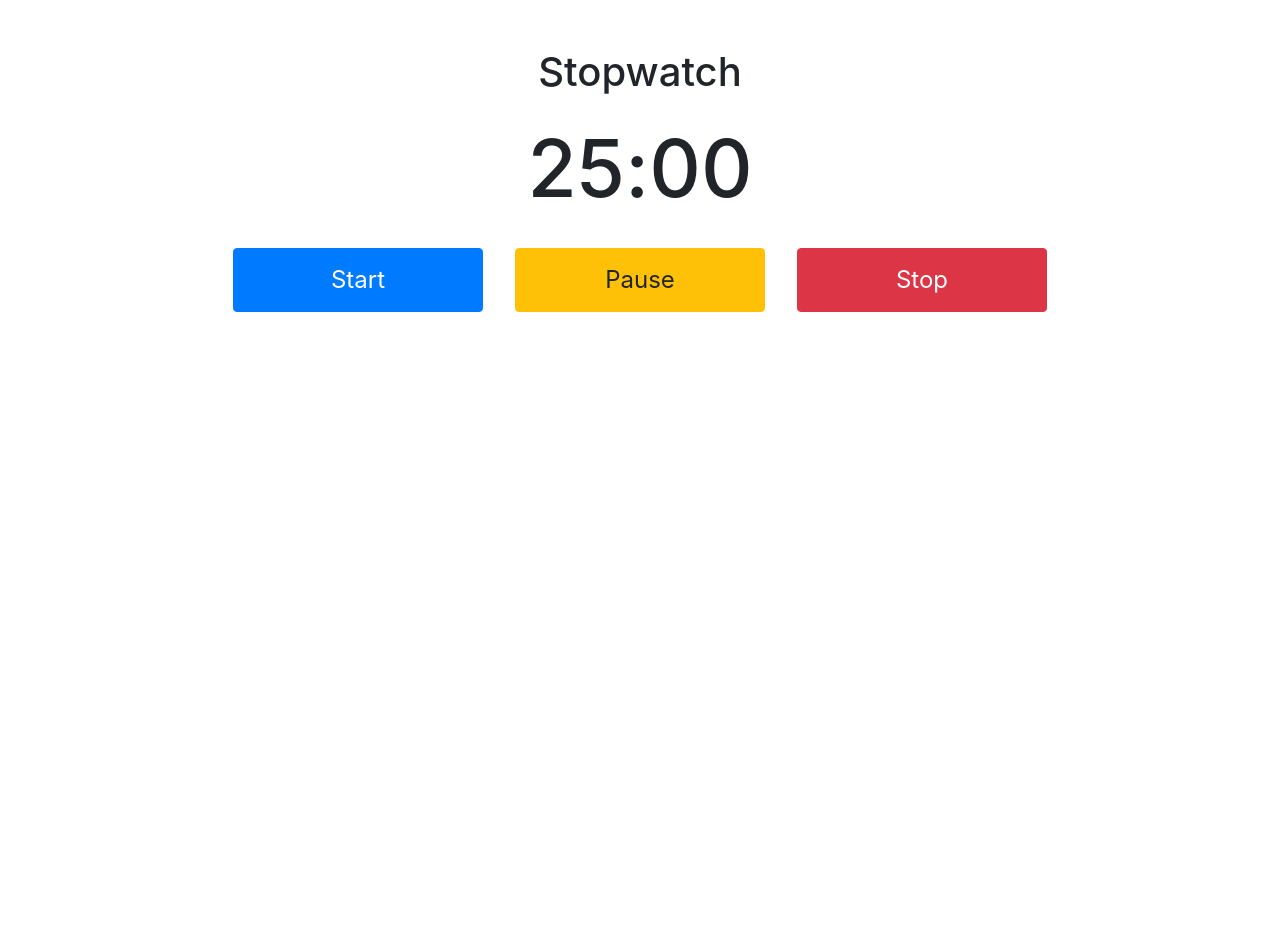
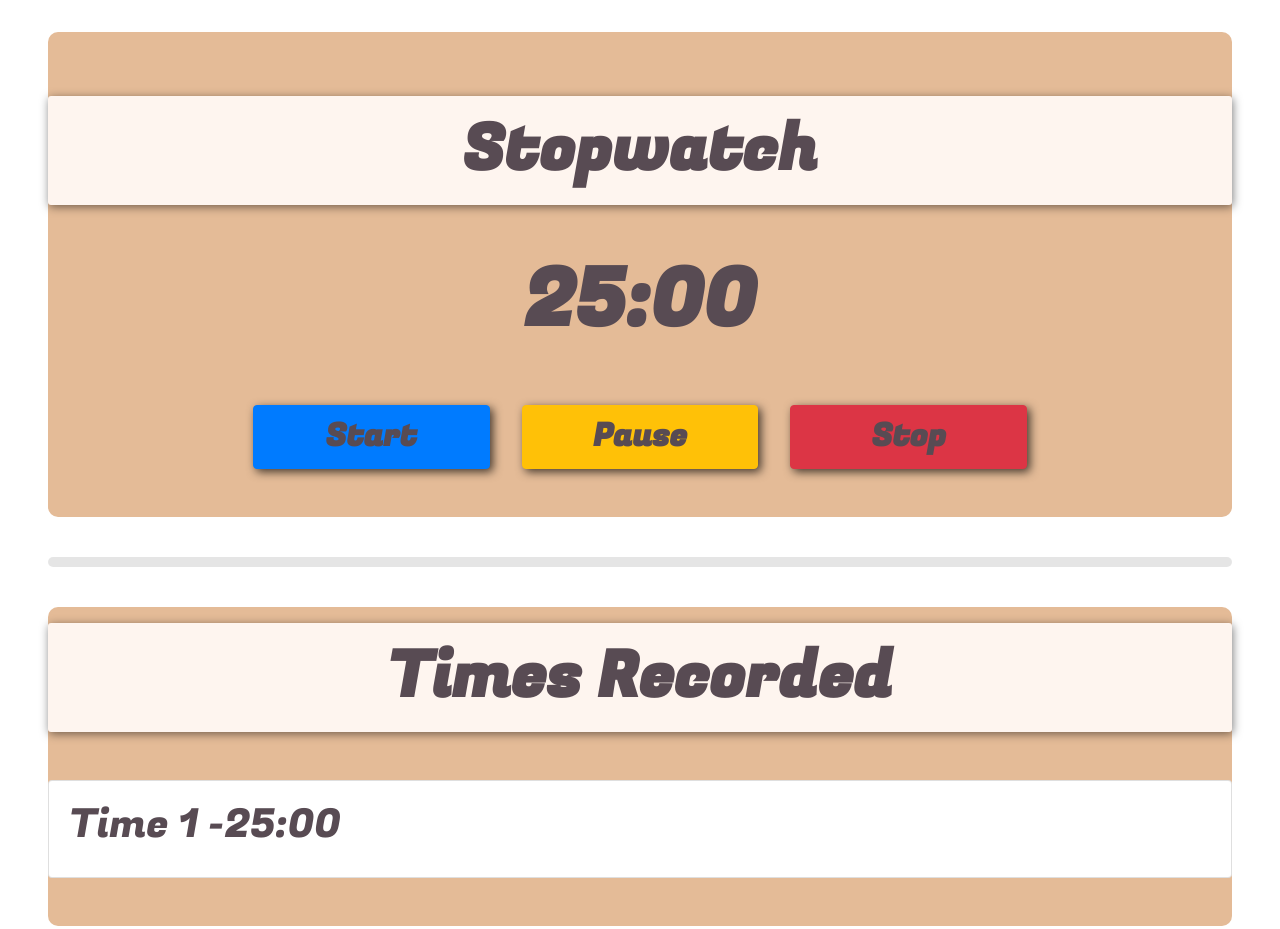
Before and after one commit to hkasafwat/js-stopwatch, a plain HTML site: page index.html in a window 1280 px wide. Before the commit the page ends 800 px from the top, so only its background shows below. Drawn offline with nearby package versions, Linux system fonts and the light colour scheme.

Commit message:
styling and adding a times recorded sections which adds the time after use clicks the stop button

```diff
--- a/index.html
+++ b/index.html
@@ -9,22 +9,35 @@
     <title>Stopwatch</title>
 </head>
 <body>
-    <div class="container-fluid">
+    <div class="main-container">
         <div class="d-flex flex-column mt-5">
-            <h1 class="mx-auto mb-4">Stopwatch</h1>
-            <div class="d-flex flex-row justify-content-center mb-4">
+            <h1 class="title text-center mb-5">Stopwatch</h1>
+            <div class="d-flex flex-row justify-content-center mb-5">
                 <h1 class="minutes" contenteditable="">25</h1>
                 <h1 class="colon">:</h1>
                 <h1 class="seconds contenteditable">00</h1>
             </div>
 
-            <div class="buttons d-flex flex-row justify-content-center">
+            <div class="buttons d-flex flex-lg-row flex-md-row flex-sm-column flex-wrap justify-content-center">
                 <button class="start btn btn-primary">Start</button>
                 <button class="pause btn btn-warning">Pause</button>
                 <button class="stop btn btn-danger">Stop</button>
             </div>
         </div>
     </div>
+
+    <hr class="divider">
+
+    <div class="main-container">
+        <h1 class="title text-center mb-5">Times Recorded</h1>
+
+        <div class="card">
+            <div class="d-flex flex-row card-body">
+                <h1>Time 1 -</h1>
+                <h1>25:00</h1>
+            </div>
+        </div>
+    </div>
 </body>
 <script src="main.js"></script>
 </html>
--- a/style.css
+++ b/style.css
@@ -1,12 +1,47 @@
+@import url('https://fonts.googleapis.com/css?family=Fugaz+One&display=swap');
+
+* {
+    color: #584B53 !important;
+    font-family: 'Fugaz One', cursive;
+
+}
+
+.main-container {
+    background:#E4BB97;
+    border-radius: 10px;
+    margin: 2rem 3rem !important;
+    padding: 1rem 0 3rem 0;
+}
+
+.title {
+    font-size: 4rem;
+    font-weight: 800;
+    background: #FEF5EF;
+    color: #584B53;
+    padding: 1rem 4rem !important;
+    border-radius: 3px;
+    box-shadow: 1px 2px 10px 0 rgba(0,0,0,0.5);
+}
+
 .minutes,
 .seconds,
 .colon {
     font-size: 5rem;
+    font-weight: 600;
+    text-shadow: 3px 3px 10px 0 rgba(0,0,0,0.7);
 }
 
 .buttons > * {
     width: 20%;
     height: 4rem;
     margin: 0 1rem;
-    font-size: 1.5rem !important;
+    font-size: 2rem !important;
+    font-weight: 900 !important;
+    box-shadow: 3px 3px 10px 0 rgba(0,0,0,0.7);
 }
+
+.divider {
+    border-width: 10px;
+    border-radius: 10px;
+    margin: 2.5rem 3rem;
+}
```
